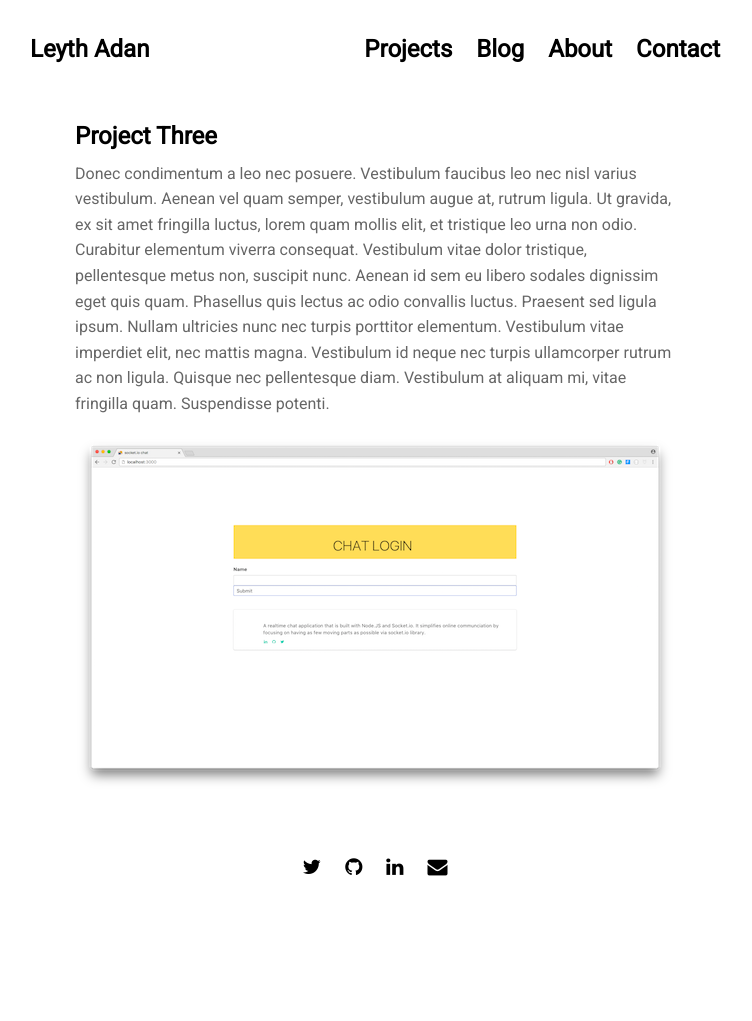
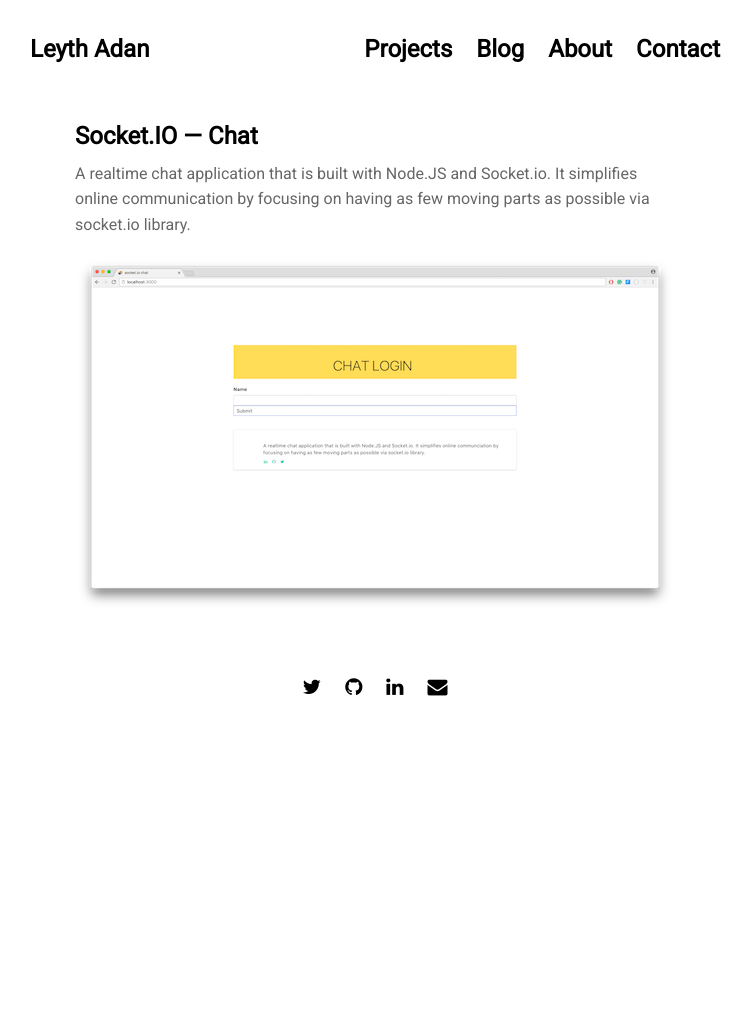
Before and after one commit to wehelie/leyth, a Jekyll site: the page built from projects/proj-3.md, in a window 1280 px wide. Shown: the whole page, without its empty margins (265-1017 px from the left). Built offline with Jekyll 4.4.1, drawn with Linux system fonts in a browser that asks for light colours; nearby versions of some CDN libraries; after the commit the page ends 900 px from its top, so only the background shows below that.

Commit message:
Update proj-3.md

```diff
--- a/projects/proj-3.md
+++ b/projects/proj-3.md
@@ -1,8 +1,8 @@
 ---
 layout: post
-title: 'Project Three'
+title: 'Socket.IO — Chat'
 ---
 
-Donec condimentum a leo nec posuere. Vestibulum faucibus leo nec nisl varius vestibulum. Aenean vel quam semper, vestibulum augue at, rutrum ligula. Ut gravida, ex sit amet fringilla luctus, lorem quam mollis elit, et tristique leo urna non odio. Curabitur elementum viverra consequat. Vestibulum vitae dolor tristique, pellentesque metus non, suscipit nunc. Aenean id sem eu libero sodales dignissim eget quis quam. Phasellus quis lectus ac odio convallis luctus. Praesent sed ligula ipsum. Nullam ultricies nunc nec turpis porttitor elementum. Vestibulum vitae imperdiet elit, nec mattis magna. Vestibulum id neque nec turpis ullamcorper rutrum ac non ligula. Quisque nec pellentesque diam. Vestibulum at aliquam mi, vitae fringilla quam. Suspendisse potenti.
+A realtime chat application that is built with Node.JS and Socket.io. It simplifies online communication by focusing on having as few moving parts as possible via socket.io library.
 
 {% include image.html url="https://uwjavascript200.herokuapp.com/" image="projects/proj-3/thumb.png" %}
```
